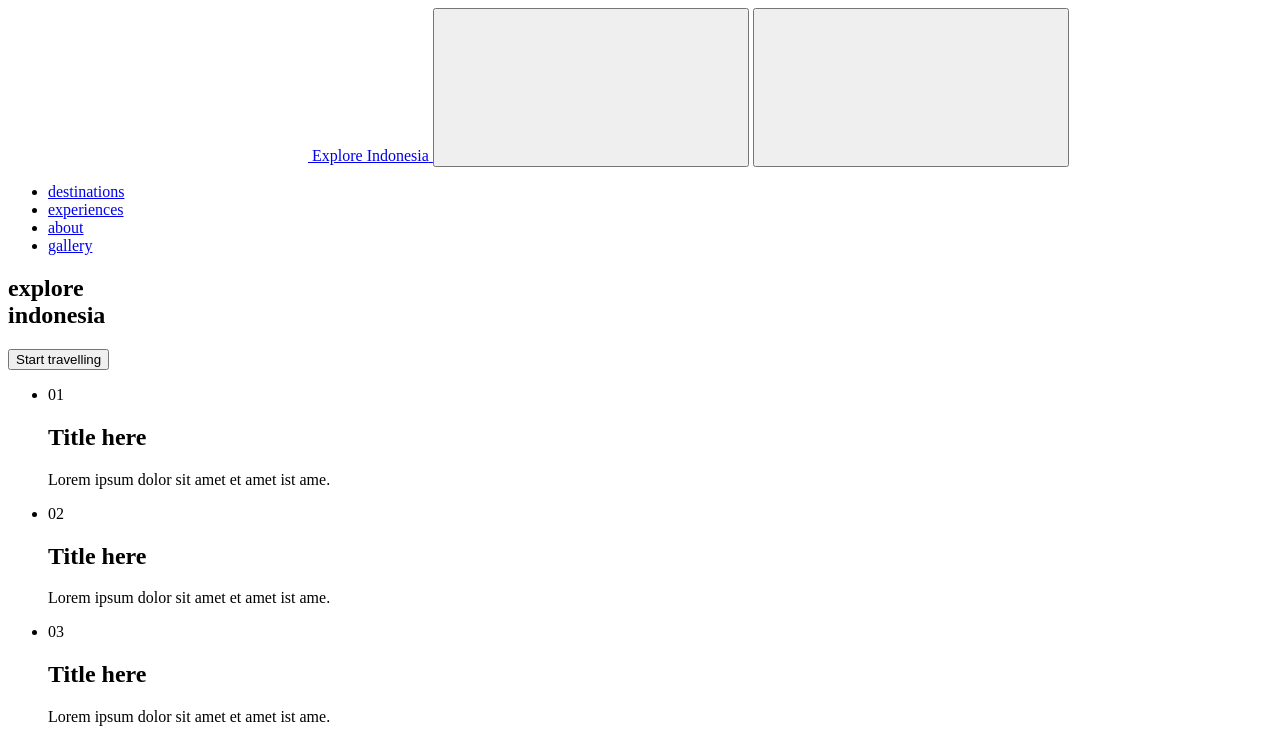
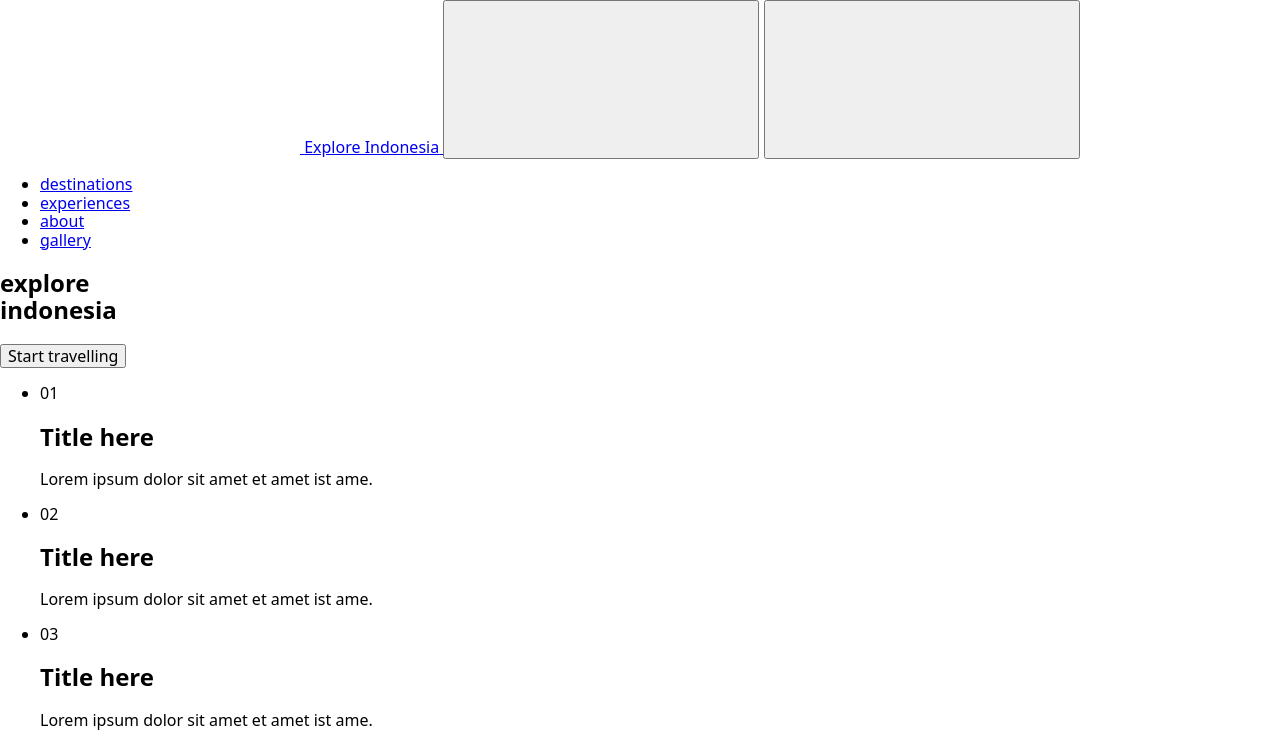
Before and after one commit to bcheban/command-practice-fe7, a plain HTML site: page index.html in a window 1280 px wide. Shown: the top 739 px of the page. Drawn offline with nearby package versions, Linux system fonts and the light colour scheme.

Commit message:
add fonts and normalize

```diff
--- a/index.html
+++ b/index.html
@@ -1,11 +1,19 @@
 <!DOCTYPE html>
 <html lang="en">
+
 <head>
   <meta charset="UTF-8" />
   <meta name="viewport" content="width=device-width, initial-scale=1.0" />
   <title>Indonesia</title>
+  <link rel="preconnect" href="https://fonts.googleapis.com">
+  <link rel="preconnect" href="https://fonts.gstatic.com" crossorigin>
+  <link
+    href="https://fonts.googleapis.com/css2?family=DM+Sans:opsz,wght@9..40,400;9..40,500;9..40,700&family=Roboto:wght@900&display=swap"
+    rel="stylesheet">
+  <link rel="stylesheet" href="https://cdnjs.cloudflare.com/ajax/libs/modern-normalize/2.0.0/modern-normalize.min.css">
   <link rel="stylesheet" href="./css/main.min.css" />
 </head>
+
 <body>
   <header class="header">
     <a href="#" class="header-logo">
@@ -89,4 +97,5 @@
     </section>
   </main>
 </body>
+
 </html>
```
Lines whose indentation alone changed are shown as unchanged.
